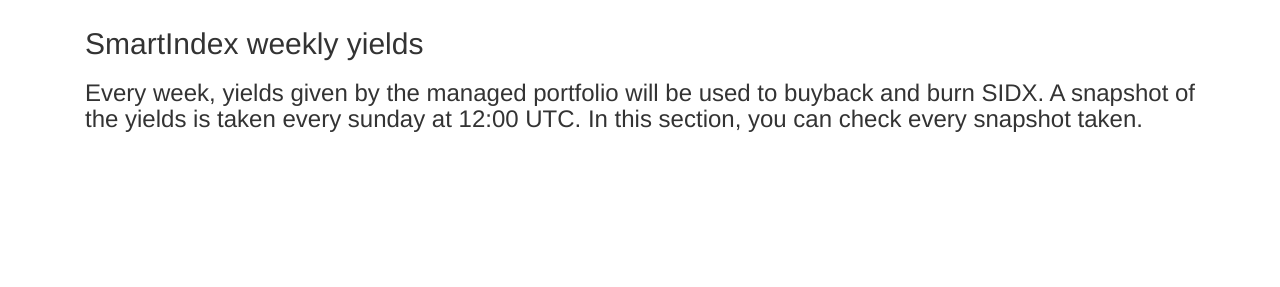
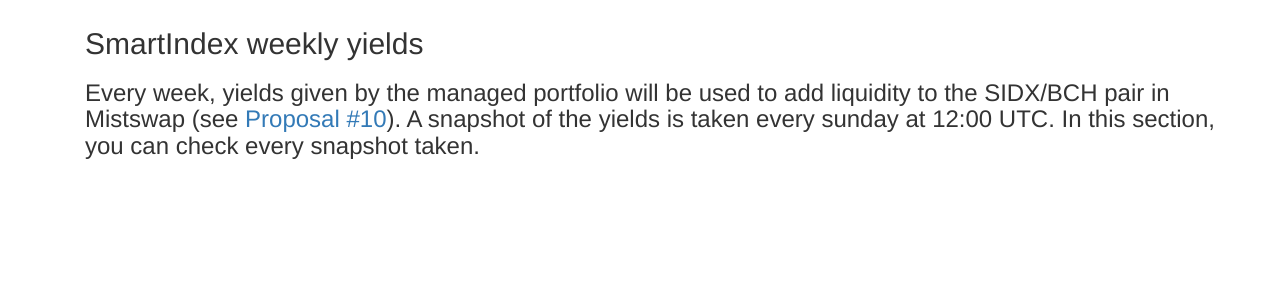
Before and after one commit to kratatomi/transparency_portal, a Flask app: template app/templates/yield.html in a window 1280 px wide. Shown: the part 65-352 px from the top of the page. Run offline with Flask 2, Linux system fonts and the light colour scheme; the template is opened without the code that fills it, so the values that code supplies are empty; some libraries are stand-ins or nearby versions.

Commit message:
Change yields description after Proposal #10.

```diff
--- a/app/templates/yield.html
+++ b/app/templates/yield.html
@@ -3,7 +3,7 @@
 {% block app_content %}
 <div class="container">
   <H2>SmartIndex weekly yields</H2>
-  <H3>Every week, yields given by the managed portfolio will be used to buyback and burn SIDX. A snapshot of the yields is taken every sunday at 12:00 UTC.
+  <H3>Every week, yields given by the managed portfolio will be used to add liquidity to the SIDX/BCH pair in Mistswap (see <a href="proposals/10">Proposal #10</a>). A snapshot of the yields is taken every sunday at 12:00 UTC.
   In this section, you can check every snapshot taken.</H3>
 </div>
 
--- a/get_cheques.py
+++ b/get_cheques.py
@@ -236,6 +236,7 @@
     f.close()
 
 def generate_calendar_events():
+    # Use only for the first time running the app, the rest of ICS files are generate upon proposals approval
     from icalendar import Calendar, Event, vText
     import pytz
     proposals = Proposal.query.all()
```
